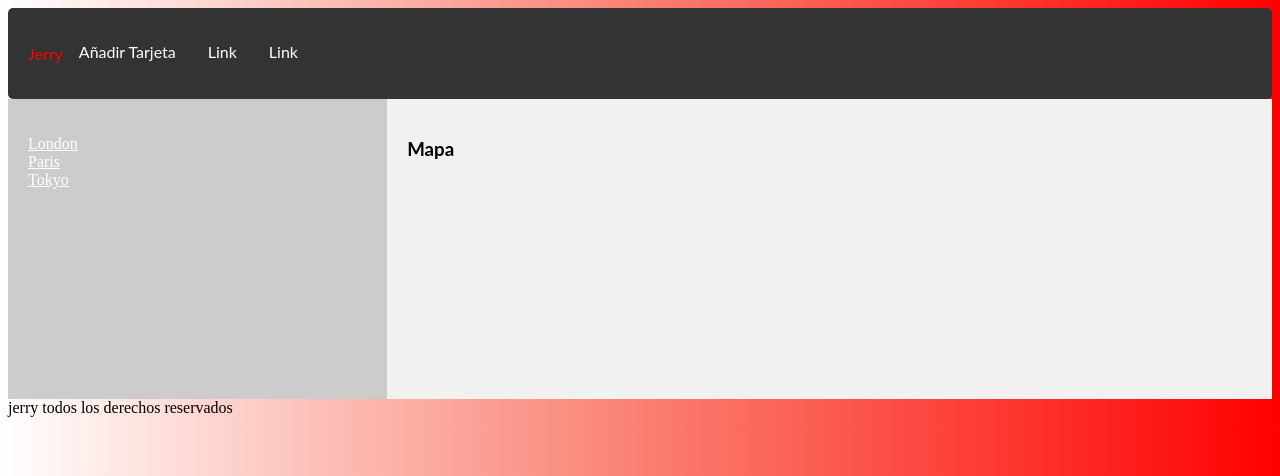
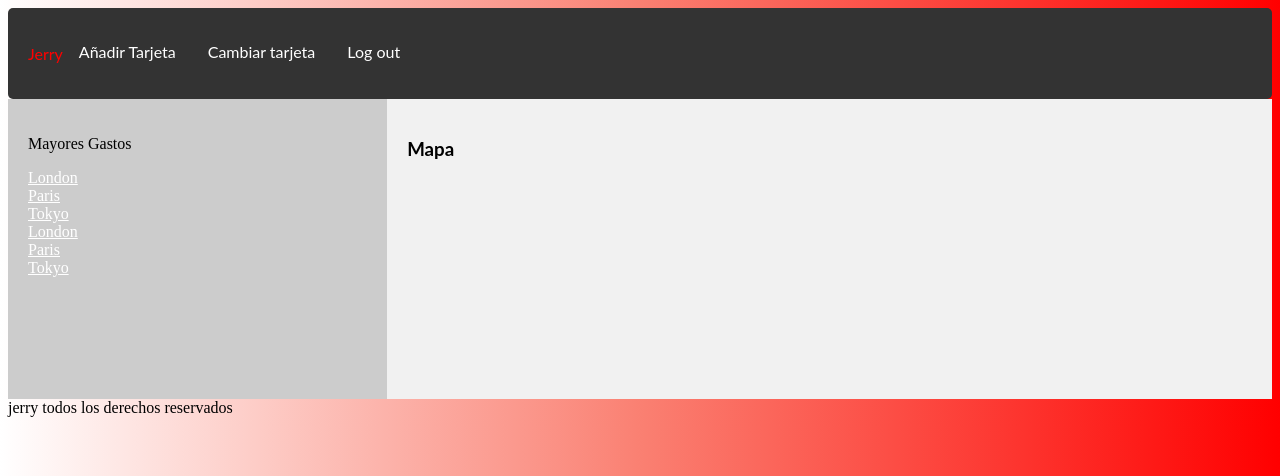
Before and after one commit to ricardoperezf/Jerry, a Flask app: template jerry/templates/PaginaPrincipal.html in a window 1280 px wide. Shown: the top 476 px of the page. Run offline with Flask 2, Linux system fonts and the light colour scheme; the template is opened without the code that fills it, so the values that code supplies are empty.

Commit message:
Merge remote-tracking branch 'origin/master'
# Conflicts:
#	jerry/controllers/example.py

```diff
--- a/jerry/templates/PaginaPrincipal.html
+++ b/jerry/templates/PaginaPrincipal.html
@@ -3,20 +3,24 @@
 <head>
 	<meta charset="UTF-8">
 	<link rel="stylesheet" href="{{ url_for('static', filename='estilo.css') }}">
-	<title>Test form</title>
+	<title>Jerry</title>
 </head>
 <body>
 
 <div class="topnav">
   <p>Jerry</p>
   <a href="#">Añadir Tarjeta</a>
-  <a href="#">Link</a>
-  <a href="#">Link</a>
+  <a href="#">Cambiar tarjeta</a>
+  <a action="http://127.0.0.1:5000/signout" method="get">Log out</a>
 </div>
 
 <section>
   <nav>
     <ul>
+      <p>Mayores Gastos</p>
+      <li><a href="#">London</a></li>
+      <li><a href="#">Paris</a></li>
+      <li><a href="#">Tokyo</a></li>
       <li><a href="#">London</a></li>
       <li><a href="#">Paris</a></li>
       <li><a href="#">Tokyo</a></li>
--- a/jerry/templates/signin.html
+++ b/jerry/templates/signin.html
@@ -3,7 +3,7 @@
 <head>
 	<meta charset="UTF-8">
 	<link rel="stylesheet" href="{{ url_for('static', filename='estilo.css') }}">
-	<title>Test form</title>
+	<title>Login</title>
 </head>
 <body>
 
--- a/jerry/templates/signup.html
+++ b/jerry/templates/signup.html
@@ -3,7 +3,7 @@
 <head>
 	<meta charset="UTF-8">
 	<link rel="stylesheet" href="{{ url_for('static', filename='estilo.css') }}">
-	<title>Test form</title>
+	<title>Sign up</title>
 </head>
 <body>
 <form action="http://127.0.0.1:5000/signup" method="POST">
```
Also changed, not shown: jerry/templates/CambiarTarjeta.html (added, +10 -0 lines).
